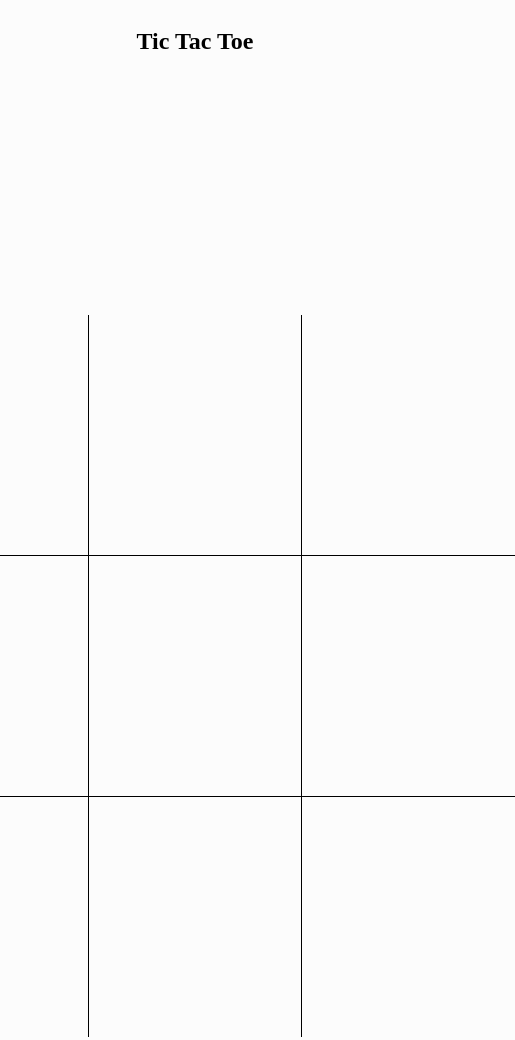
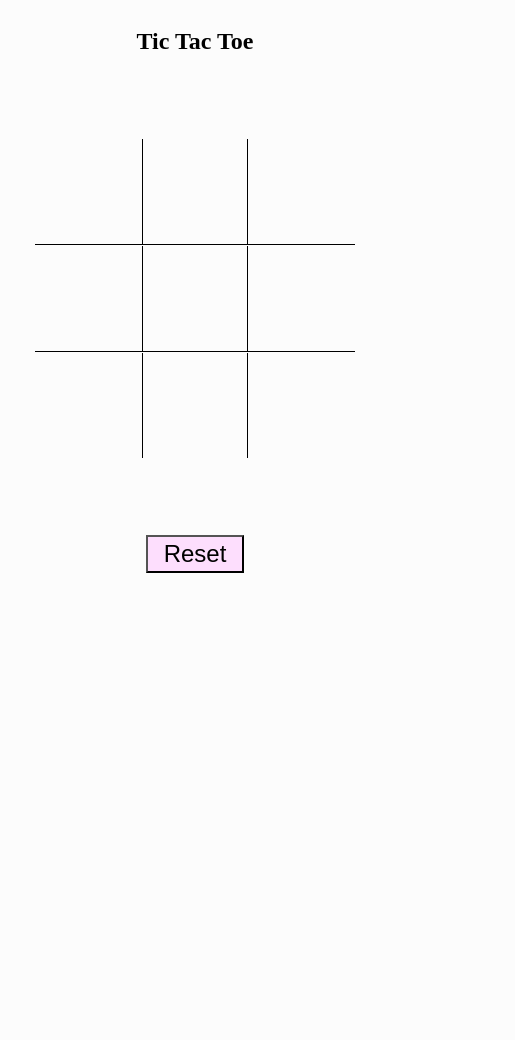
Before and after one commit to Dezzep/tic-tac-toe, a plain HTML site: page index.html in a window 390 px wide. Shown: the top 1040 px of the page, 515 px wide, since content can reach past the window. After the commit the page ends 844 px from the top, so only its background shows below. Drawn offline with Linux system fonts and the light colour scheme.

Commit message:
added functions to gameBoard module that hide/show the tic-tac-toe game display and reset button. Created new elements that will soon be forms for the player/s to enter their names before starting the game.

```diff
--- a/index.html
+++ b/index.html
@@ -12,7 +12,14 @@
   <Header>
     <h2>Tic Tac Toe</h2>
   </Header>
-  <div class="tic-tac-toe">
+
+    <div class="before-game">
+      <h3>Hey</h3>
+      <h4>Its weird that creating a game of tic tac toe</h4>
+      <h5>Made me realize How Fun Coding is</h5>
+    </div>
+
+    <div class="tic-tac-toe game-playing">
       <div id="top0"></div>
       <div id="top1"></div>
       <div id="top2"></div>
@@ -23,8 +30,11 @@
       <div id="bot1"></div>
       <div id="bot2"></div>
     </div>
-  <div class="buttons">
+
+
+   <div class="buttons game-playing">
       <button id="reset">Reset</button>
     </div>
+
 </body>
 </html>
--- a/script.js
+++ b/script.js
@@ -1,13 +1,37 @@
 
 //Create a module for GameBoard
 const gameBoard = (() => {
-  const boardLayout = ['top0', 'top1', 'top2',
+  const hideThis = document.getElementsByClassName('game-playing');
+  const beforeGame = document.getElementsByClassName('before-game');
+  const _boardLayout = ['top0', 'top1', 'top2',
                        'mid0', 'mid1', 'mid2',
                        'bot0', 'bot1', 'bot2']
   const tiles = document.querySelectorAll(
-  boardLayout.map(id => `#${id}`).join(', ')
+  _boardLayout.map(id => `#${id}`).join(', ')
+
+
 );
-  return{tiles};
+  const hideElements = () => {
+
+    for (let i=0; i < hideThis.length; i++){
+
+      hideThis[i].style.display = 'none';
+    }
+  }
+  const showElements = () => {
+    for (let i=0; i < hideThis.length; i++){
+
+      hideThis[i].style.display = '';
+    }
+  }
+  const gameIsStarting = () => {
+    for (let i=0; i < beforeGame.length; i++){
+
+      beforeGame[i].style.display = 'none';
+    }
+  }
+
+  return{tiles, hideElements, showElements, gameIsStarting};
 })();
 //plays the game.
 const gameFlow = (() => {
@@ -27,6 +51,7 @@ const gameFlow = (() => {
           _winArrayX.push(that.id);
           console.log(_winArrayX);
           _player1Turn = false;
+
 
 
           //create and array of where the X's are
@@ -132,3 +157,6 @@ const Player = (value) => {
 
   const player1 = Player('X'); // X and O can be any char
   const player2 = Player('O');
+  gameBoard.hideElements();
+  gameBoard.showElements();
+  gameBoard.gameIsStarting();
--- a/styles/sass.scss
+++ b/styles/sass.scss
@@ -4,8 +4,10 @@ body{
   flex-direction:column;
   justify-content: center;
   align-items: center;
-  gap:15em;
+  gap:4em;
 }
+
+
 
 
 .tic-tac-toe{
@@ -14,6 +16,13 @@ body{
   height:40em;
   width:40em;
 
+  @media(max-width: 600px){
+    width:20em;
+  }
+  @media(max-height: 1000px){
+    height:20em;
+    width:20em;
+  }
 }
 
 #top0,#top1,#top2,#mid0,#mid1,#mid2{
@@ -30,6 +39,16 @@ body{
   display:flex;
   justify-content: center;
   align-items: center;
+  @media(max-height: 1000px){
+    height:2.2em;
+
+  }
+  @media(max-width: 600px){
+    height:2.2em;
+    @media(min-height:1000px){
+      height:5em;
+    }
+  }
 
   &:hover{
     background-color: rgba(#fcfc, 0.2);
@@ -43,6 +62,11 @@ button{
   padding-top: .2rem;
   padding-bottom: .2rem;
   font-size: 1.5rem;
+  margin:5em;
+  @media(max-height: 1000px){
+    margin:.5em;
+
+  }
 
   &:hover{
     background-color: #fcfc;
```
Also changed, not shown: styles/style.css, 1 other file. Lines whose indentation alone changed are shown as unchanged.
